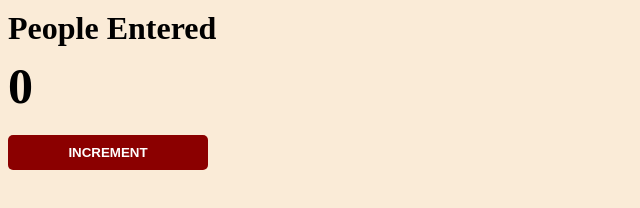
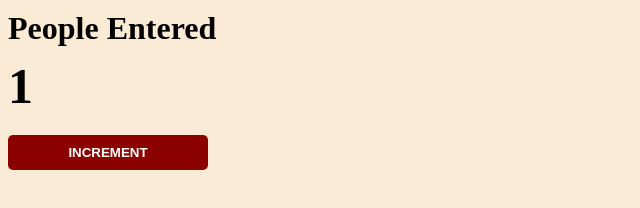
Before and after one commit to yashwanth0203/Passenger-Counter, a plain HTML site: page passenger-counter/index.html in a window 1280 px wide. Both pictures are taken after a click on the button "INCREMENT". Shown: the full height of the page, 0-640 px from the left. Drawn offline with Linux system fonts and the light colour scheme.

Commit message:
Added increment function

```diff
--- a/passenger-counter/index.html
+++ b/passenger-counter/index.html
@@ -10,7 +10,7 @@
 <body>
     <h1>People Entered</h1>
     <h2 id="count-el">0</h2>
-    <button id="increment-btn" onclick="">INCREMENT</button>
+    <button id="increment-btn" onclick="increment()">INCREMENT</button>
     <script src="index.js"></script>
 </body>
 </html>
--- a/passenger-counter/index.js
+++ b/passenger-counter/index.js
@@ -0,0 +1,8 @@
+let countEl=document.getElementById("count-el");
+
+let count =0;
+
+function increment(){
+    count=count+1;
+    countEl.innerText=count;
+}
```
